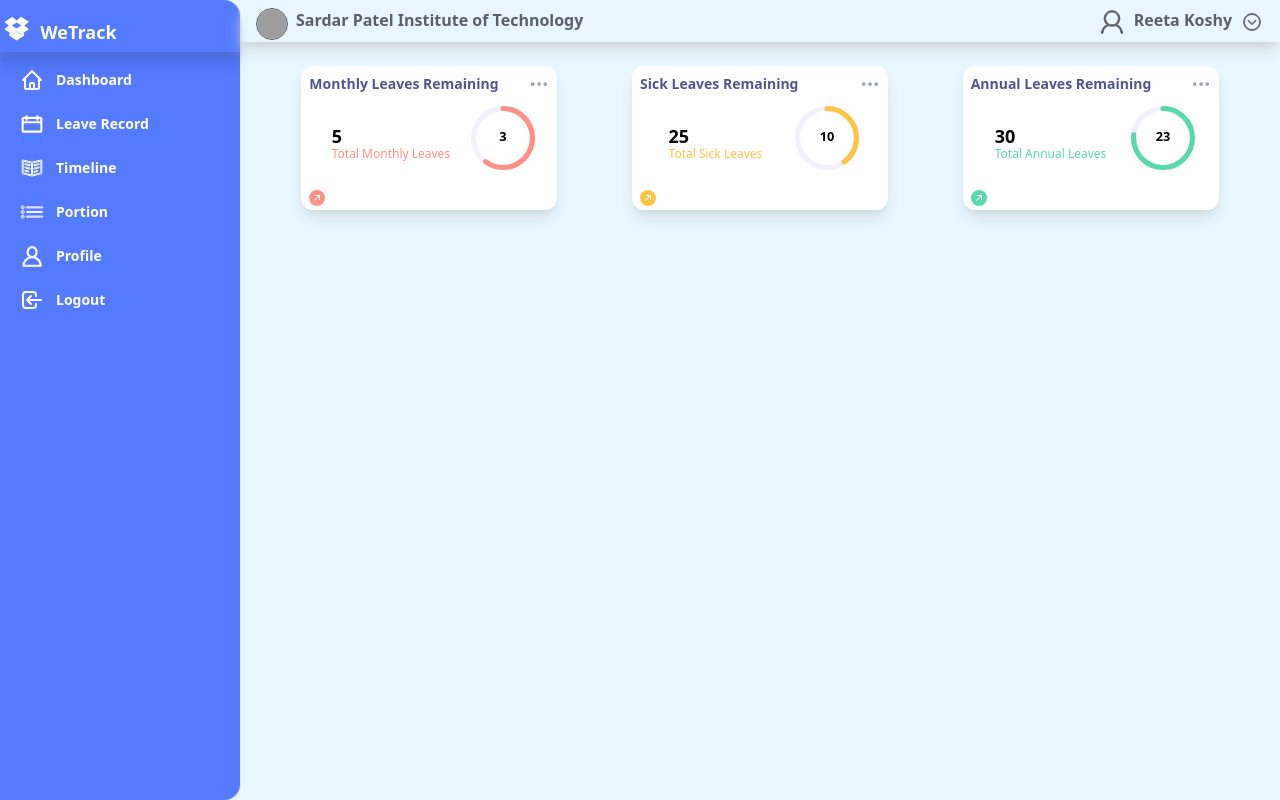
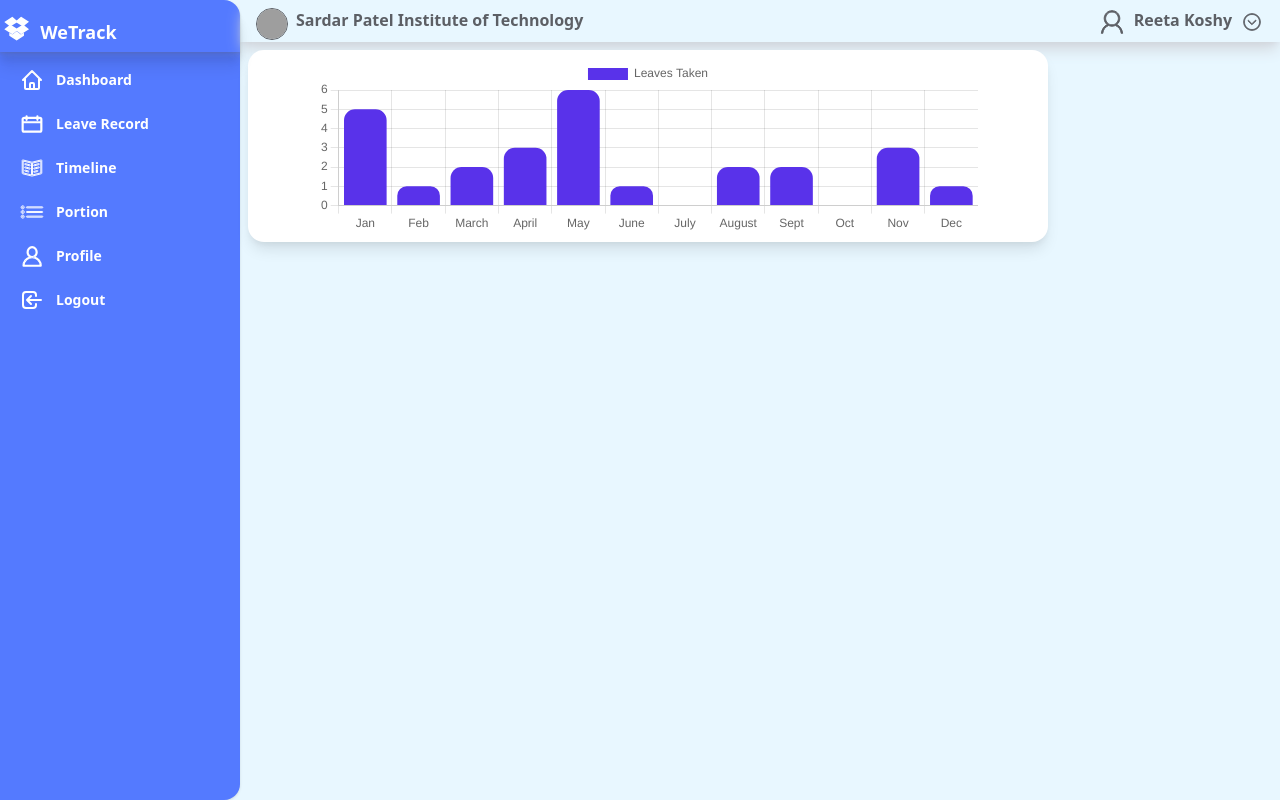
Before and after one commit to Harshey-KS/wetrack, a React (Vite) app in the folder frontend/: page /dashboard in a window 1280 px wide. Built offline with nearby package versions, Linux system fonts and the light colour scheme; grey boxes are pictures that could not be loaded.

Commit message:
bar chart added

```diff
--- a/frontend/package.json
+++ b/frontend/package.json
@@ -12,12 +12,15 @@
   "dependencies": {
     "@radix-ui/react-slot": "^1.0.2",
     "axios": "^1.5.1",
+    "chart.js": "^4.4.0",
     "class-variance-authority": "^0.7.0",
     "clsx": "^2.0.0",
     "date-fns": "^2.30.0",
+    "faker": "^6.6.6",
     "firebase": "^10.5.0",
     "lucide-react": "^0.287.0",
     "react": "^18.2.0",
+    "react-chartjs-2": "^5.2.0",
     "react-circular-progressbar": "^2.1.0",
     "react-day-picker": "^8.9.1",
     "react-dom": "^18.2.0",
--- /dev/null
+++ b/frontend/src/Data.js
@@ -0,0 +1,62 @@
+export const UserData = [
+    {
+      id: 1,
+      month: "Jan",
+      leavesTakenBar:5,
+    },
+    {
+      id: 2,
+      month: "Feb",
+      leavesTakenBar:1,
+    },
+    {
+      id: 3,
+      month: "March",
+      leavesTakenBar:2,
+    },
+    {
+      id: 4,
+      month: "April",
+      leavesTakenBar:3,
+    },
+    {
+      id: 5,
+      month: "May",
+      leavesTakenBar:6,
+    },
+    {
+        id: 6,
+        month: "June",
+        leavesTakenBar:1,
+      },
+      {
+        id: 7,
+        month: "July",
+        leavesTakenBar:0,
+      },
+      {
+        id: 8,
+        month: "August",
+        leavesTakenBar:2,
+      },
+      {
+        id: 9,
+        month: "Sept",
+        leavesTakenBar:2,
+      },
+      {
+        id: 10,
+        month: "Oct",
+        leavesTakenBar:0,
+      },
+      {
+        id: 11,
+        month: "Nov",
+        leavesTakenBar:3,
+      },
+      {
+        id: 12,
+        month: "Dec",
+        leavesTakenBar:1,
+      },
+  ];
--- /dev/null
+++ b/frontend/src/components/BarChart.jsx
@@ -0,0 +1,13 @@
+import React from "react";
+import { Bar } from "react-chartjs-2";
+import { Chart as ChartJS } from "chart.js/auto";
+
+function BarChart({ chartData }) {
+  return (
+    <div className="h-48 w-[50rem] p-2 flex justify-center bg-white rounded-2xl bigShadow">
+      <Bar data={chartData} width={750} height={200} />
+    </div>
+  );
+}
+
+export default BarChart;
--- a/frontend/src/pages/Dashboard.jsx
+++ b/frontend/src/pages/Dashboard.jsx
@@ -3,19 +3,35 @@ import PublicHolidays from "../components/PublicHolidays";
 import { Calendar } from "../components/ui/calendar";
 import { Button } from "../components/ui/button";
 import PieCards from "../components/PieCards";
+import BarChart from "../components/BarChart";
+import { UserData } from "../Data";
 
 const Dashboard = () => {
   const [date, setDate] = useState(new Date());
+  const [userData, setUserData] = useState({
+    labels: UserData.map((data) => data.month),
+    datasets: [
+      {
+        label: "Leaves Taken",
+        data: UserData.map((data) => data.leavesTakenBar),
+        backgroundColor: ["#5932EA"],
+        hoverBackgroundColor: ["#BAE6FD"],
+        barPercentage: 1,
+        borderRadius: 11,
+      },
+    ],
+  });
 
   return (
-    <div className="h-full w-full flex gap-4">
-      <PieCards />
+    <div className="h-full w-full flex-col gap-4">
+      {/* <PieCards /> */}
       {/* <Calendar
         selected={date}
         onSelect={setDate}
         className="bg-white h-fit rounded-2xl bigShadow"
       /> */}
       {/* <PublicHolidays /> */}
+      <BarChart chartData={userData} />
     </div>
   );
 };
--- a/package.json
+++ b/package.json
@@ -1,5 +1,7 @@
 {
   "dependencies": {
-    "react-calendar": "^4.6.1"
+    "react-calendar": "^4.6.1",
+    "react-google-charts": "^4.0.1",
+    "react-scripts": "^5.0.1"
   }
 }
```
Also changed, not shown: 2 other files (tests, documents, lock files or other folders).
